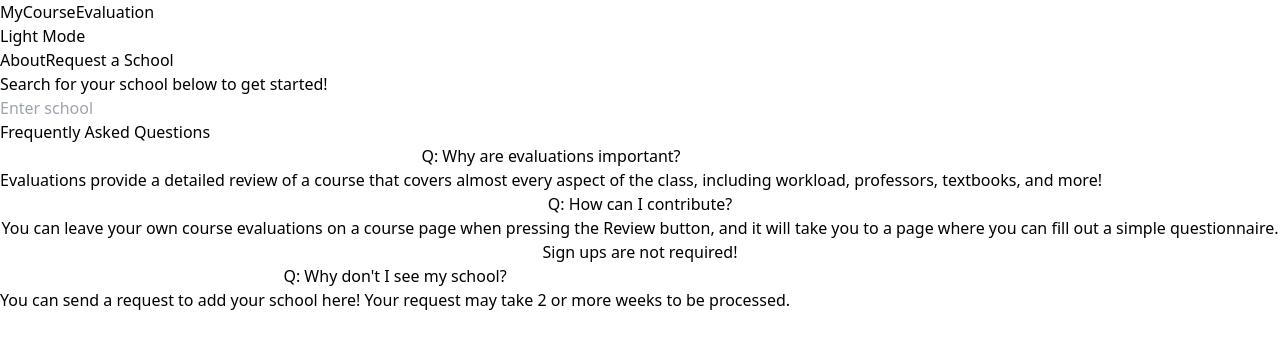
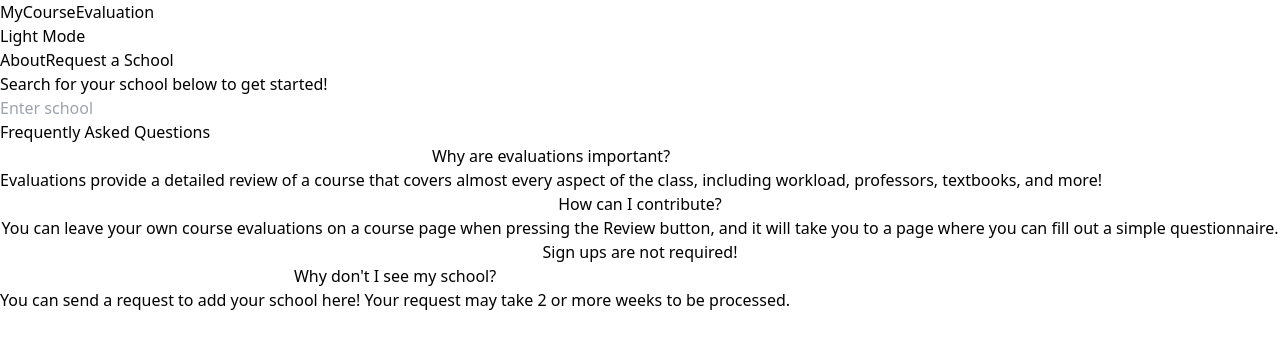
Before and after one commit to chrisj117/CS-472-GROUP-2-PROJECT, a React (Vite) app in the folder web/: page / in a window 1280 px wide. Shown: the top 348 px of the page. Built offline with nearby package versions, Linux system fonts and the light colour scheme.

Commit message:
Created Question-Answer component for Home page Replaced hard-coded question-answer section in home page with reusable Question-Answer component.

```diff
--- /dev/null
+++ b/web/src/components/QA.jsx
@@ -0,0 +1,12 @@
+const QA = ({ question, answer }) => {
+  return (
+    <button className="w-full border-b-2 border-gray-300 pb-6 text-left group focus:outline-none">
+      <div className="text-lg font-sans text-center">{question}</div>
+      <div className="mt-3 hidden text-gray-700 group-focus:flex">
+        <p>{answer}</p>
+      </div>
+    </button>
+  );
+};
+
+export default QA;
--- a/web/src/pages/Home.jsx
+++ b/web/src/pages/Home.jsx
@@ -1,3 +1,5 @@
+import QA from "../components/QA";
+
 const Home = () => {
   return (
     <div className="flex flex-col h-screen justify-between">
@@ -24,44 +26,25 @@ const Home = () => {
         <h1 className="text-center py-4 text-2xl no-underline text-grey-darkest hover:text-blue-dark">
           Frequently Asked Questions
         </h1>
-        {/* Start of Question/Answer component */}
-        <button className="w-full border-b-2 border-gray-300 pb-6 text-left group focus:outline-none">
-          <div className="text-lg font-sans text-center">
-            Q: Why are evaluations important?
-          </div>
-          <div className="mt-3 hidden text-gray-700 group-focus:flex">
-            <p>
-              Evaluations provide a detailed review of a course that covers
+        {/* Question/Answer Components */}
+        <QA
+          question="Why are evaluations important?"
+          answer="Evaluations provide a detailed review of a course that covers
               almost every aspect of the class, including workload, professors,
-              textbooks, and more!
-            </p>
-          </div>
-        </button>
-        {/* End of Question/Answer component (repeat this section per Q/A pair needed) */}
-        <button className="w-full border-b-2 border-gray-300 pb-6 text-left group mt-6 focus:outline-none">
-          <div className="text-lg font-sans text-center">
-            Q: How can I contribute?
-          </div>
-          <div className="mt-3 hidden text-gray-700 group-focus:flex">
-            <p>
-              You can leave your own course evaluations on a course page when
-              pressing the Review button, and it will take you to a page where
-              you can fill out a simple questionnaire. Sign ups are not
-              required!
-            </p>
-          </div>
-        </button>
-        <button className="w-full border-b-2 border-gray-300 pb-6 text-left group mt-6 focus:outline-none">
-          <div className="text-lg font-sans text-center">
-            Q: Why don&apos;t I see my school?
-          </div>
-          <div className="mt-3 hidden text-gray-700 group-focus:flex">
-            <p>
-              You can send a request to add your school here! Your request may
-              take 2 or more weeks to be processed.
-            </p>
-          </div>
-        </button>
+              textbooks, and more!"
+        />
+        <QA
+          question="How can I contribute?"
+          answer="You can leave your own course evaluations on a course page when
+        pressing the Review button, and it will take you to a page where
+        you can fill out a simple questionnaire. Sign ups are not
+        required!"
+        />
+        <QA
+          question="Why don't I see my school?"
+          answer="You can send a request to add your school here! Your request may
+        take 2 or more weeks to be processed."
+        />
       </div>
     </div>
   );
```
